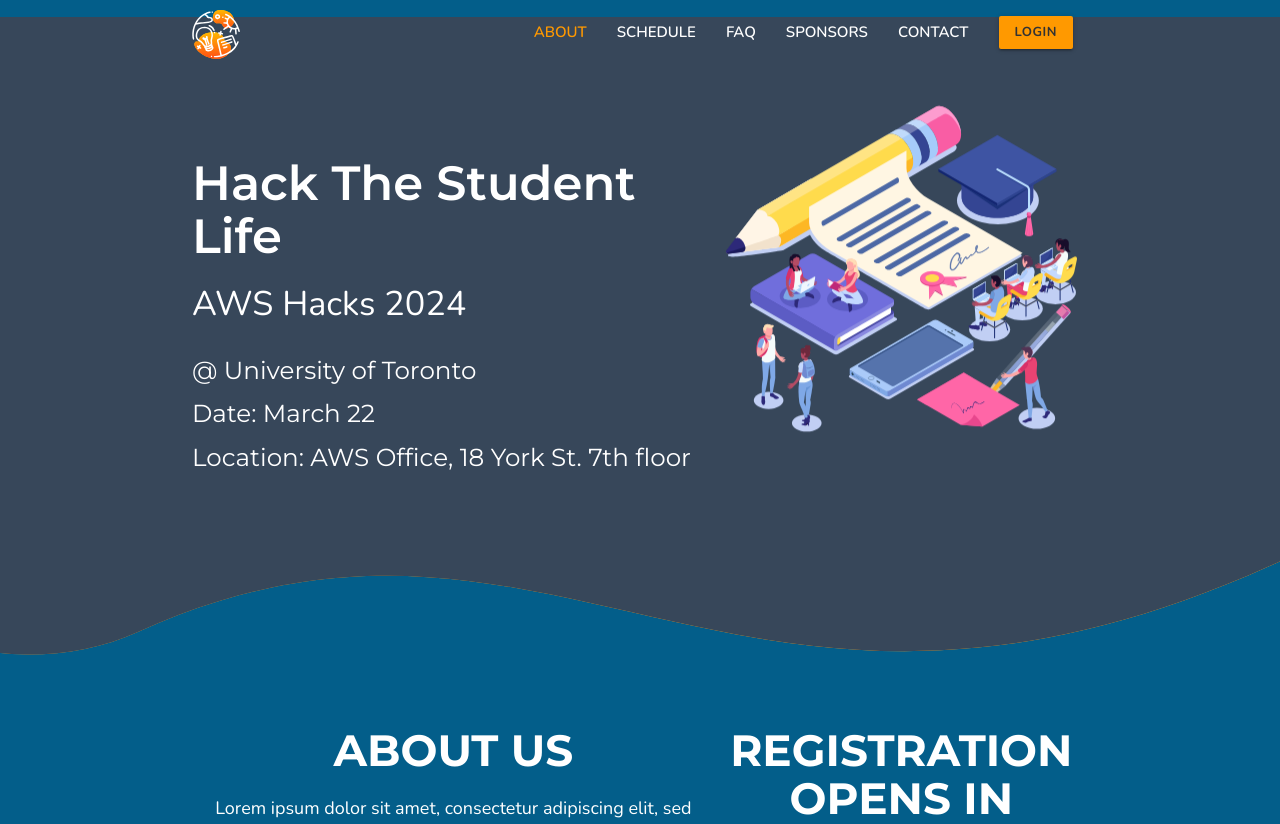
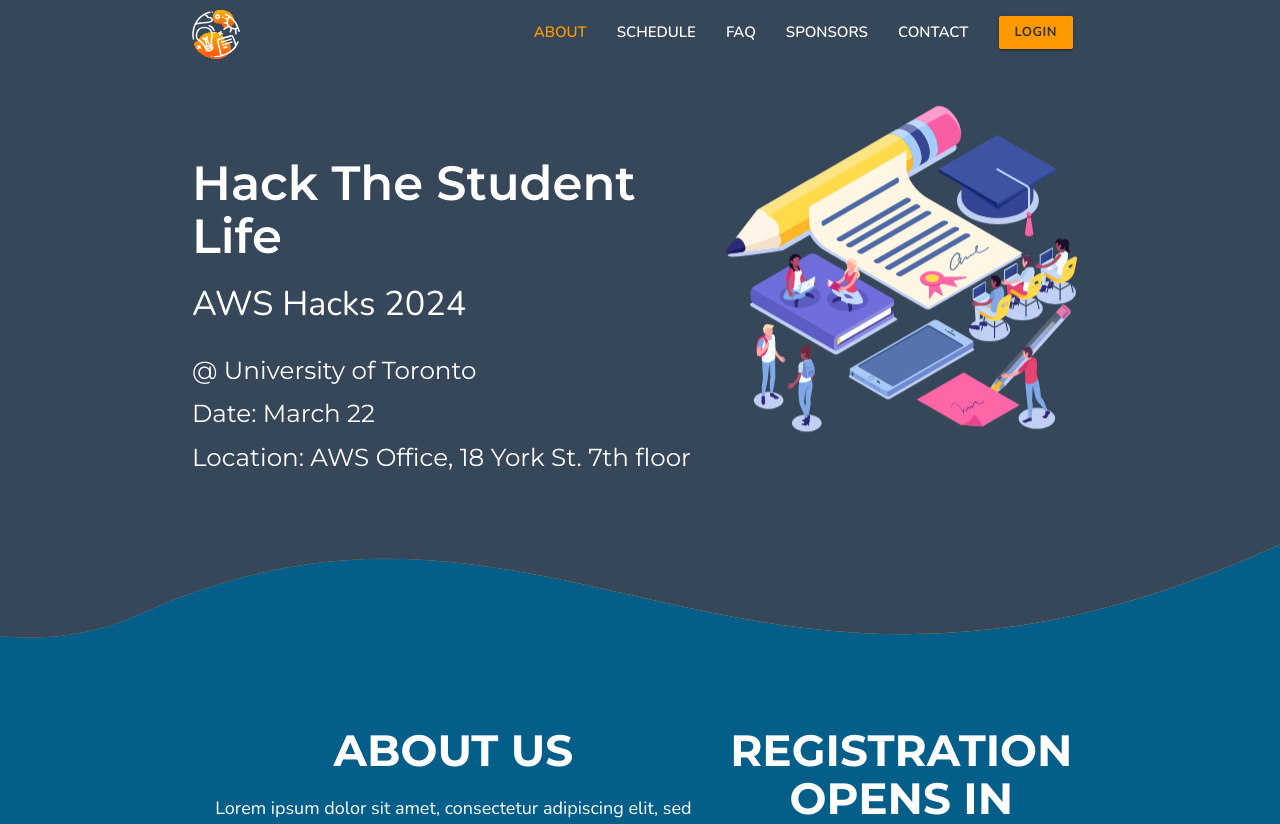
Before and after one commit to ieeeuoft/aws-hacks-2024, a Django app: page / in a window 1280 px wide. Shown: the top 824 px of the page. Run offline with Django 3.2, Linux system fonts and the light colour scheme; style sheets or scripts are compiled from the project's sources.

Commit message:
Update styles.scss

```diff
--- a/hackathon_site/event/static/event/styles/scss/styles.scss
+++ b/hackathon_site/event/static/event/styles/scss/styles.scss
@@ -253,7 +253,7 @@
   background-image: url("../../images/landing-background.svg");
   background-repeat: no-repeat;
   background-size: 100% auto;
-  background-position: center bottom;
+  background-position: center top;
   padding: 100px 0;
   margin-top: -64px;
   color: color(white);
@@ -275,6 +275,7 @@
   @include responsive(md-down) {
     padding: 60px 0 30px;
     background-image: url("../../images/landing-background-mobile.svg");
+    background-position: center top;
     h1 {
       font-size: 50px;
     }
@@ -284,8 +285,6 @@
   }
 
   @include responsive(sm-down) {
-    padding: 0 0 10px;
-    margin-top: -56px;
     text-align: center;
     h1 {
       font-size: 40px;
```
